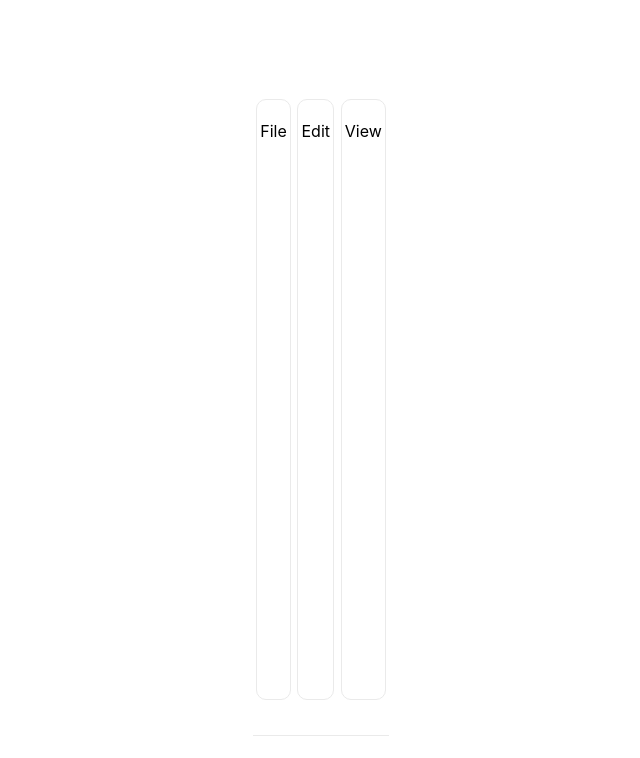
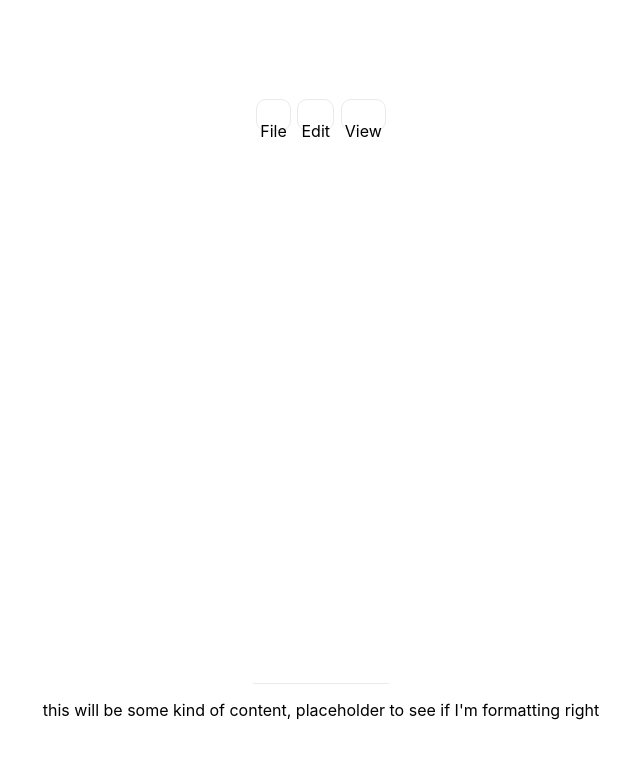
Before and after one commit to AndrewJones-PSU/veridraw, a Next.js app: page /draw in a window 1280 px wide. Shown: the top 758 px of the page, without its empty margins (319-959 px from the left). Built offline with nearby package versions, Linux system fonts and the light colour scheme.

Commit message:
more experimenting

```diff
--- a/pages/draw.js
+++ b/pages/draw.js
@@ -15,6 +15,7 @@ export default function draw() {
 			</Head>
 
 			<main className={styles.main}>
+
 				<div className={styles.topbar}>
 					<div className={styles.button}>
 						<p>File</p>
@@ -26,6 +27,13 @@ export default function draw() {
 						<p>View</p>
 					</div>
 				</div>
+
+				<div>
+					<p>
+						this will be some kind of content, placeholder to see if I'm formatting right
+					</p>
+				</div>
+
 			</main>
 
 		</div >
--- a/styles/draw.module.css
+++ b/styles/draw.module.css
@@ -19,6 +19,7 @@
 	border-radius: 10px;
     line-height: 1.5;
     font-size: 1rem;
+    height: 2rem;
 }
 
 .button:hover,
```
